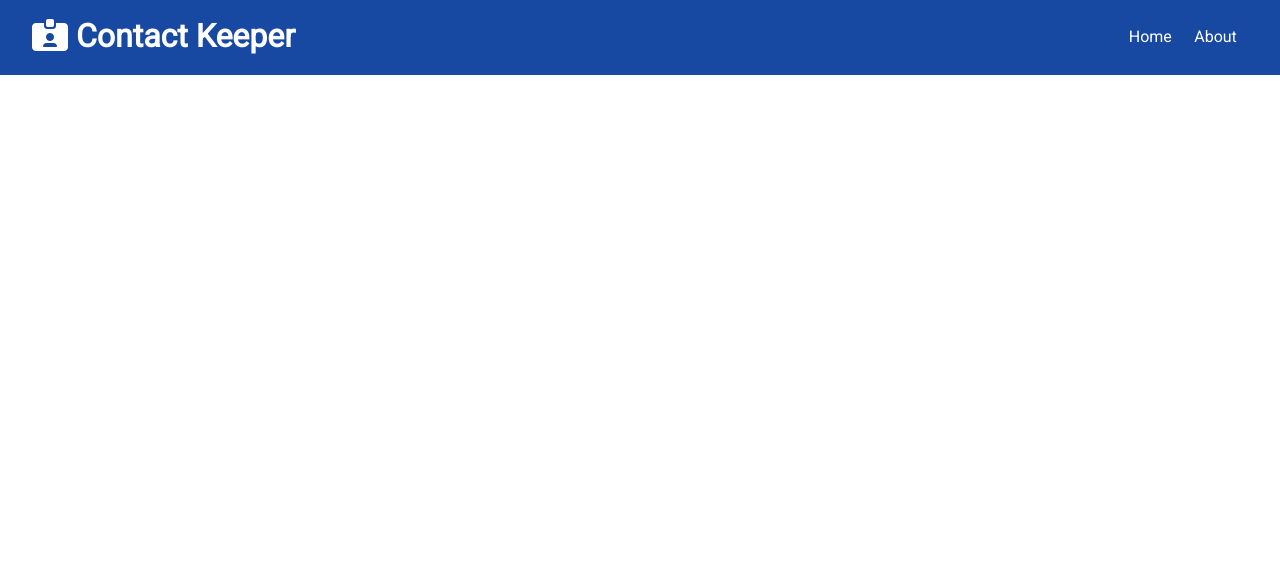
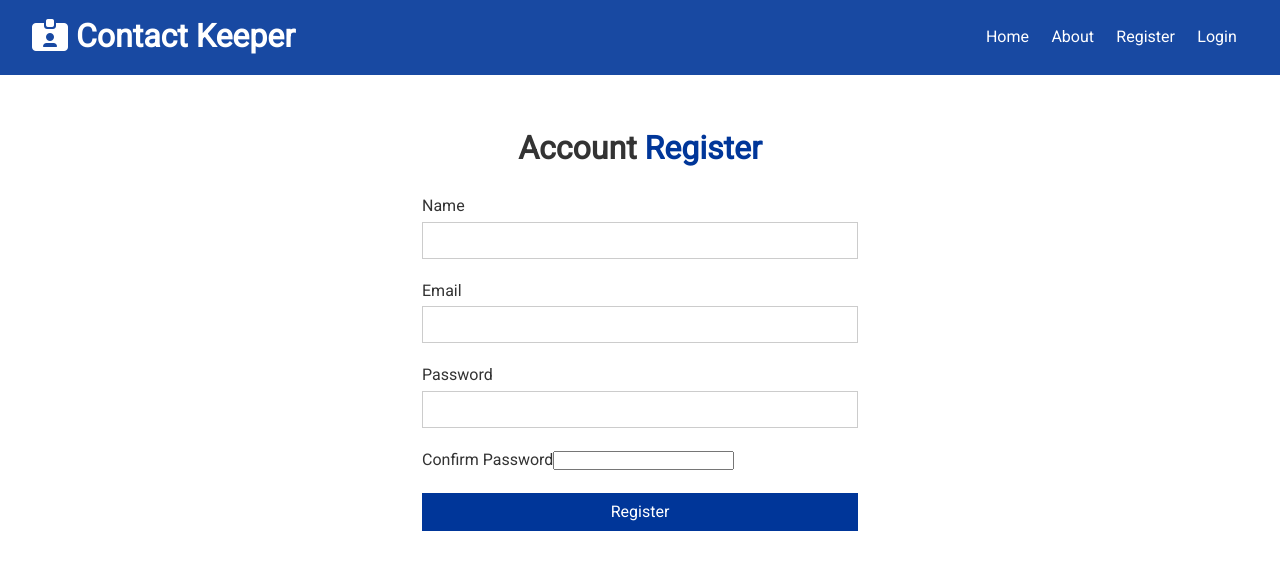
Before and after one commit to justinjinsukkim312/contactKeeper, a React (Create React App) app in the folder client/: page /register in a window 1280 px wide. Shown: the top 570 px of the page. Built offline with nearby package versions, Linux system fonts and the light colour scheme.

Commit message:
register/login form

```diff
--- a/client/src/App.js
+++ b/client/src/App.js
@@ -4,6 +4,8 @@
 import Home from './components/pages/Home';
 import About from './components/pages/About';
 import AuthState from './context/auth/AuthState';
+import Register from './components/auth/Register';
+import Login from './components/auth/Login';
 
 import ContactState from './context/contact/ContactState';
 import './App.css';
@@ -18,6 +20,8 @@
 							<Switch>
 								<Route exact path="/" component={Home} />
 								<Route exact path="/about" component={About} />
+								<Route exact path="/register" component={Register} />
+								<Route exact path="/login" component={Login} />
 							</Switch>
 						</div>
 					</Fragment>
--- /dev/null
+++ b/client/src/components/auth/Login.js
@@ -0,0 +1,45 @@
+import React, { useState } from 'react';
+
+const Login = () => {
+	const [user, setUser] = useState({
+		email: '',
+		password: ''
+	});
+
+	const { email, password } = user;
+
+	const onChange = e => setUser({ ...user, [e.target.name]: e.target.value });
+	const onSubmit = e => {
+		e.preventDefault();
+		console.log('Login submit');
+	};
+	return (
+		<div className="form-container">
+			<h1>
+				Account <span className="text-primary">Login</span>
+			</h1>
+			<form onSubmit={onSubmit}>
+				<div className="form-group">
+					<label htmlFor="email">Email</label>
+					<input type="email" name="email" value={email} onChange={onChange} />
+				</div>
+				<div className="form-group">
+					<label htmlFor="password">Password</label>
+					<input
+						type="password"
+						name="password"
+						value={password}
+						onChange={onChange}
+					/>
+				</div>
+				<input
+					type="submit"
+					value="Login"
+					className="btn btn-primary btn-block"
+				/>
+			</form>
+		</div>
+	);
+};
+
+export default Login;
--- /dev/null
+++ b/client/src/components/auth/Register.js
@@ -0,0 +1,60 @@
+import React, { useState } from 'react';
+
+const Register = () => {
+	const [user, setUser] = useState({
+		name: '',
+		email: '',
+		password: '',
+		password2: ''
+	});
+
+	const { name, email, password, password2 } = user;
+
+	const onChange = e => setUser({ ...user, [e.target.name]: e.target.value });
+	const onSubmit = e => {
+		e.preventDefault();
+		console.log('Register submit');
+	};
+	return (
+		<div className="form-container">
+			<h1>
+				Account <span className="text-primary">Register</span>
+			</h1>
+			<form onSubmit={onSubmit}>
+				<div className="form-group">
+					<label htmlFor="name">Name</label>
+					<input type="text" name="name" value={name} onChange={onChange} />
+				</div>
+				<div className="form-group">
+					<label htmlFor="email">Email</label>
+					<input type="email" name="email" value={email} onChange={onChange} />
+				</div>
+				<div className="form-group">
+					<label htmlFor="password">Password</label>
+					<input
+						type="password"
+						name="password"
+						value={password}
+						onChange={onChange}
+					/>
+				</div>
+				<div className="form-group">
+					<label htmlFor="password2">Confirm Password</label>
+					<input
+						type="password2"
+						name="password2"
+						value={password2}
+						onChange={onChange}
+					/>
+				</div>
+				<input
+					type="submit"
+					value="Register"
+					className="btn btn-primary btn-block"
+				/>
+			</form>
+		</div>
+	);
+};
+
+export default Register;
--- a/client/src/components/layout/Navbar.js
+++ b/client/src/components/layout/Navbar.js
@@ -14,6 +14,12 @@
 				<li>
 					<Link to="/about">About</Link>
 				</li>
+				<li>
+					<Link to="/register">Register</Link>
+				</li>
+				<li>
+					<Link to="/login">Login</Link>
+				</li>
 			</ul>
 		</div>
 	);
```
